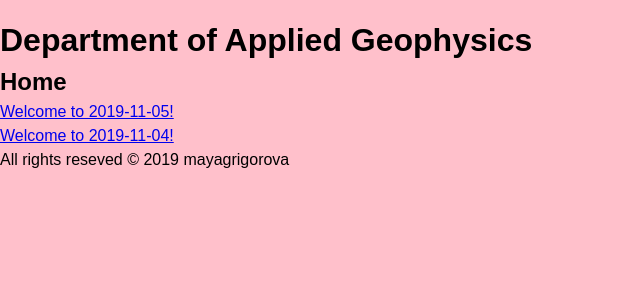
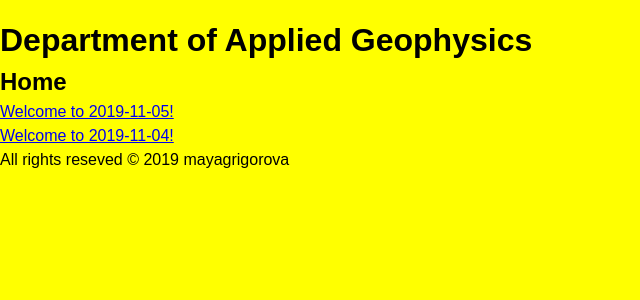
Before and after one commit to MayaGrigorova/Applied-Geophysics, a Jekyll site: the page built from index.html, in a window 1280 px wide. Shown: the top 300 px of the page, without its empty margins (0-640 px from the left). Built offline with Jekyll 4.4.1, drawn with Linux system fonts in a browser that asks for light colours.

```diff
--- a/css/style.css
+++ b/css/style.css
@@ -15,5 +15,5 @@
 body {
     max-width: 1300px;
     margin: 1rem auto;
-    background: pink;
+    background: yellow
 }
```
